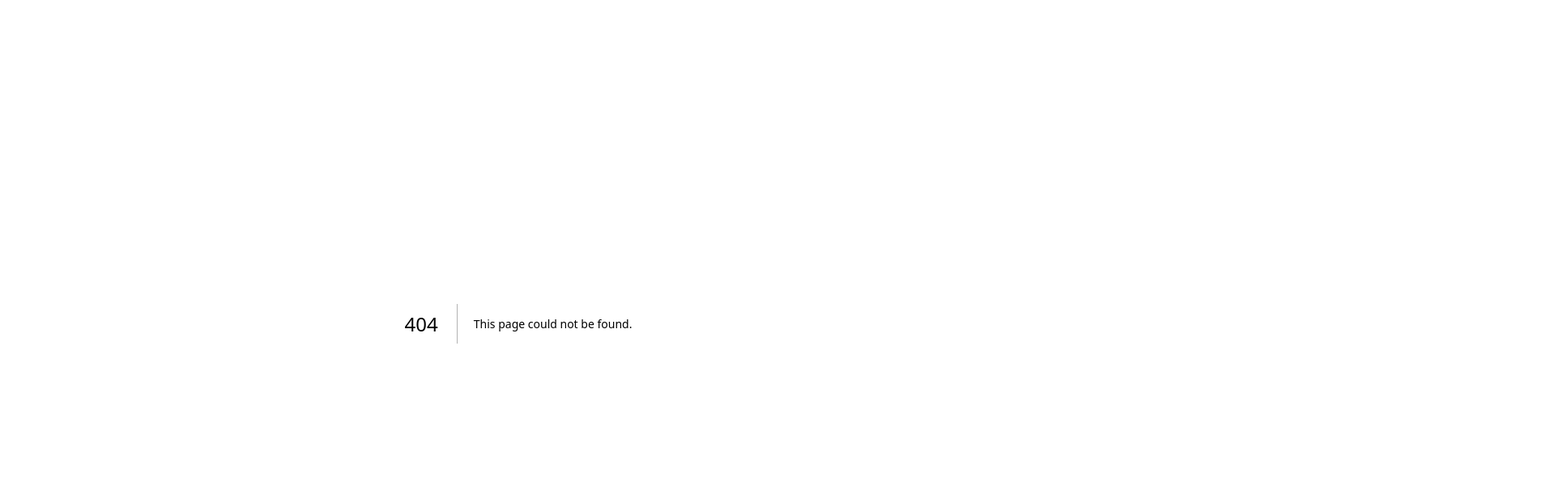
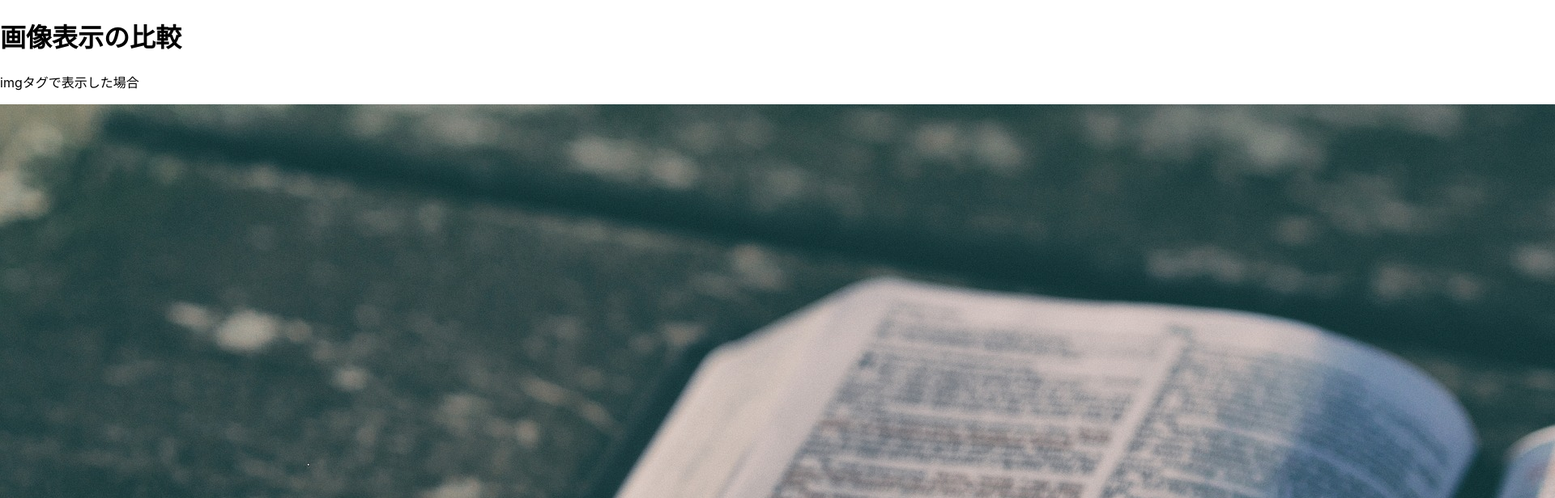
Before and after one commit to Fuji-P/next-sample, a Next.js app: page /image-sample in a window 1280 px wide. Before the commit this address had no page. Shown: the top 616 px of the page at 81% size, 1920 px wide, since content can reach past the window. Built offline with nearby package versions, Linux system fonts and the light colour scheme.

Commit message:
3 React/Next.jsの基礎 3.9.2/画像の表示

```diff
--- /dev/null
+++ b/pages/image-sample.tsx
@@ -0,0 +1,22 @@
+import { NextPage } from 'next';
+import Image from 'next/image';
+//画像ファイルをインポートする
+import BibleImage from '../public/images/bible.jpeg';
+
+const ImageSample: NextPage<void> = (props) => {
+	return (
+		<div>
+			<h1>画像表示の比較</h1>
+			<p>imgタグで表示した場合</p>
+			{/* 通常のimgタグを使用して画像を表示 */}
+			<img src="/images/bible.jpeg" />
+			<p>Imageコンポーネントで表示した場合</p>
+			{/* Imageコンポーネントを使用して画像を表示 */}
+			{/* パスを指定する代わりに、インポートした画像を指定 */}
+			<Image src={BibleImage} />
+			<p>Imageで表示した場合は事前に描画エリアが確保されます</p>
+		</div>
+	)
+}
+
+export default ImageSample
```
Also changed, not shown: public/images/bible.jpeg (added).
